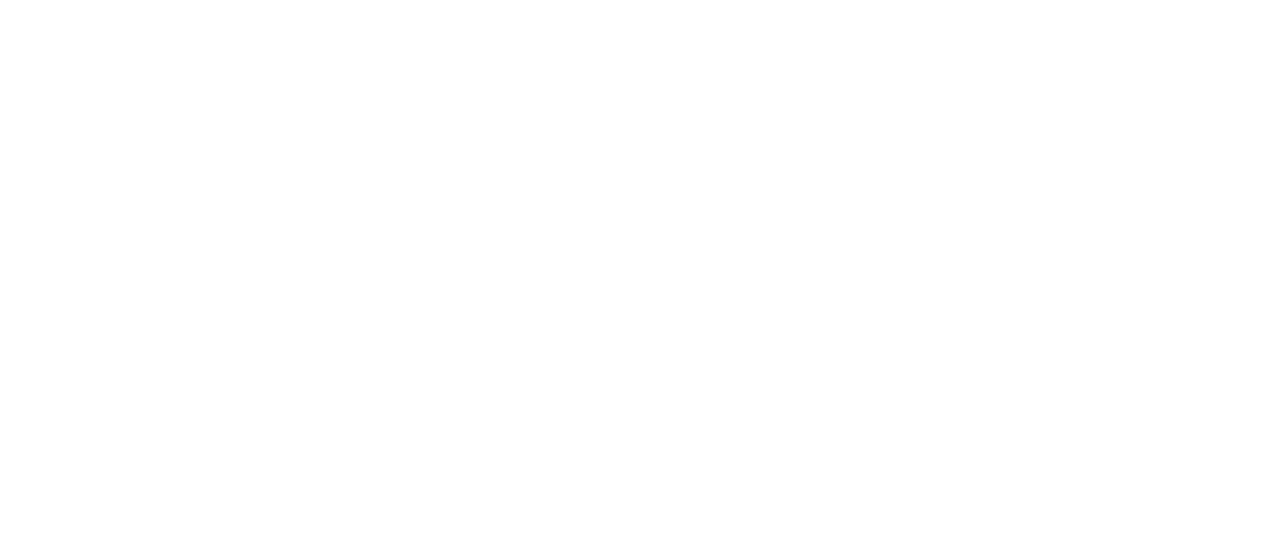
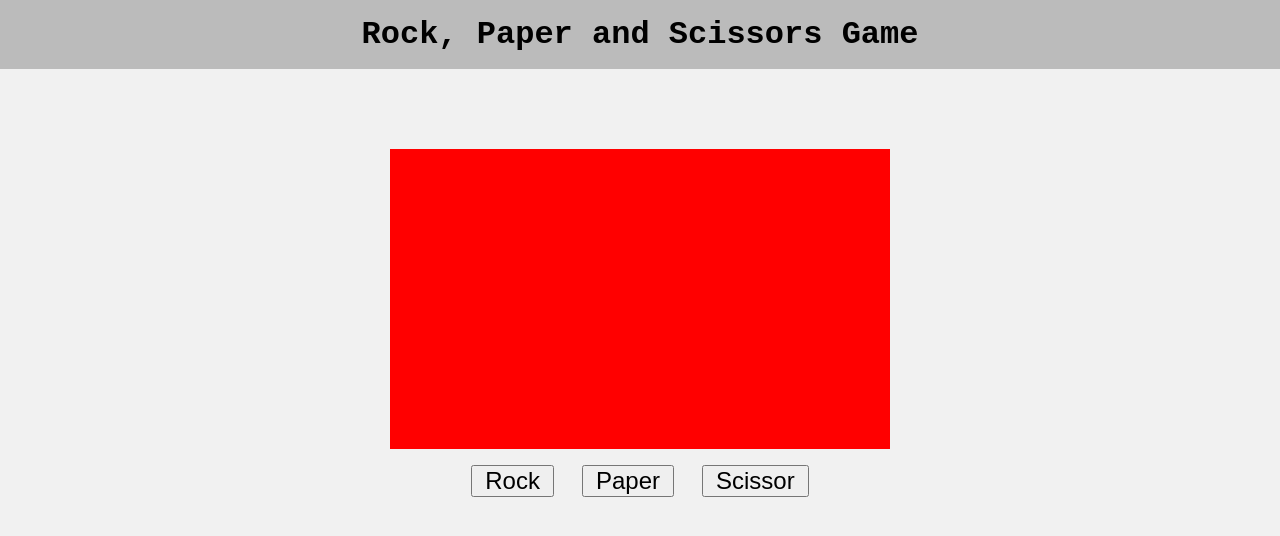
Before and after one commit to johncarlohexi/Rock-Paper-Scissors, a plain HTML site: page index.html in a window 1280 px wide. Drawn offline with Linux system fonts and the light colour scheme.

Commit message:
2nd Commit

```diff
--- a/index.html
+++ b/index.html
@@ -8,6 +8,20 @@
     <link rel="stylesheet" href="./style.css">
 </head>
 <body>
+    <div class="all">
+    <div class="header">
+        <h1>Rock, Paper and Scissors Game</h1>
+    </div>
+
+    <div class="card-container">
+        <div class="card"></div>
+    </div>
+    <div class="btn-container">
+        <button>Rock</button>
+        <button>Paper</button>
+        <button>Scissor</button>
+    </div>
+
     <script src="./script.js"></script>
 </body>
 </html>
--- a/style.css
+++ b/style.css
@@ -1,21 +1,44 @@
 * {
-    margin:0.5rem;
+    margin:0;
     padding:0;
 }
 body {
+    background-color: #f1f1f1;
+}
+.all {
+    height:100vh;
+}
+.header {
+    background-color: rgb(187, 187, 187);
+    padding:1rem;
     text-align: center;
-    font-size:2rem;
+    font-family: 'Courier New', Courier, monospace;
+}
+@media (max-width:500px) {
+    header {
+        font-size:0.8rem;
+    }
+}
+
+/* Card */
+.card-container {
     display: flex;
+    justify-content: center;
+    margin:5em 5em 1em 5em;
+}
+.card {
+    height:300px;
+    width:500px;
+    background-color: red;
+}
+
+/* Button Containers */
+
+.btn-container {
+    text-align: center;
 }
 button {
     font-size:1.5rem;
-    padding: 0 10px;
+    padding:0 0.5em;
+    margin:0 0.5em;
 }
-.stats {
-    display: flex;
-    text-align: center;
-    justify-content: center;
-}
-.stats p {
-    margin:0 3rem;
-}
```
